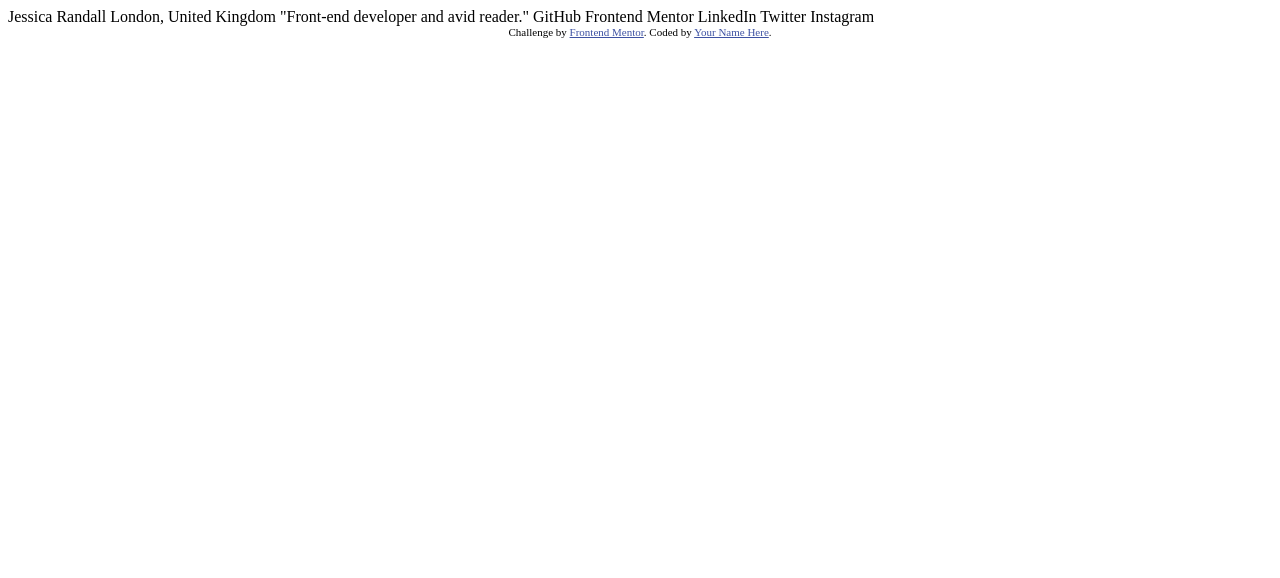
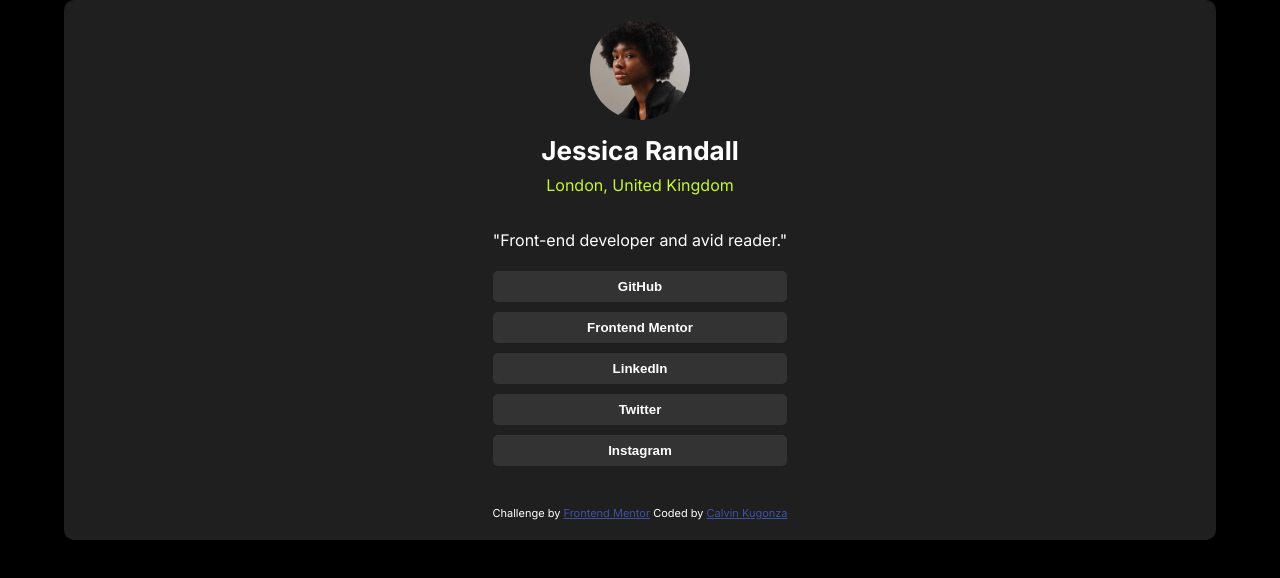
Before and after one commit to CKDCalvin/SocialLinksProfile, a plain HTML site: page index.html in a window 1280 px wide. Drawn offline with Linux system fonts and the light colour scheme.

Commit message:
completed the challenge and updated directory files

```diff
--- a/index.html
+++ b/index.html
@@ -1,34 +1,47 @@
 <!DOCTYPE html>
 <html lang="en">
+
 <head>
   <meta charset="UTF-8">
-  <meta name="viewport" content="width=device-width, initial-scale=1.0"> <!-- displays site properly based on user's device -->
+  <meta name="viewport" content="width=device-width, initial-scale=1.0">
+  <!-- displays site properly based on user's device -->
 
   <link rel="icon" type="image/png" sizes="32x32" href="./assets/images/favicon-32x32.png">
+  <link rel="stylesheet" href="./style.css">
+  <link rel="preconnect" href="https://fonts.googleapis.com">
+  <link rel="preconnect" href="https://fonts.gstatic.com" crossorigin>
+  <link
+    href="https://fonts.googleapis.com/css2?family=Inter:ital,opsz,wght@0,14..32,100..900;1,14..32,100..900&family=Outfit:wght@100..900&family=Roboto:ital,wght@0,100..900;1,100..900&family=Source+Sans+3:ital,wght@0,200..900;1,200..900&family=Sriracha&family=Young+Serif&display=swap"
+    rel="stylesheet">
+
 
   <title>Frontend Mentor | Social links profile</title>
+</head>
 
-  <!-- Feel free to remove these styles or customise in your own stylesheet 👍 -->
-  <style>
-    .attribution { font-size: 11px; text-align: center; }
-    .attribution a { color: hsl(228, 45%, 44%); }
-  </style>
-</head>
 <body>
 
-  Jessica Randall
-  London, United Kingdom
-  "Front-end developer and avid reader."
+  <main>
+    <div class="links">
+      <img src="./assets/images/avatar-jessica.jpeg" alt="Jessica Randall">
+      <p class="name">Jessica Randall</p>
+      <p id="location">London, United Kingdom</p>
+    </div>
 
-  GitHub
-  Frontend Mentor
-  LinkedIn
-  Twitter
-  Instagram
+    <div class="links">
+      <p id="description">"Front-end developer and avid reader."</p>
 
-  <div class="attribution">
-    Challenge by <a href="https://www.frontendmentor.io?ref=challenge" target="_blank">Frontend Mentor</a>.
-    Coded by <a href="#">Your Name Here</a>.
-  </div>
+      <button>GitHub</button>
+      <button>Frontend Mentor</button>
+      <button>LinkedIn</button>
+      <button>Twitter</button>
+      <button>Instagram</button>
+    </div>
+
+    <div class="attribution">
+      Challenge by <a href="https://www.frontendmentor.io?ref=challenge" target="_blank">Frontend Mentor</a>
+      Coded by <a href="#">Calvin Kugonza</a>
+    </div>
+  </main>
 </body>
+
 </html>
--- /dev/null
+++ b/style.css
@@ -0,0 +1,74 @@
+body {
+    display: flex;
+    justify-content: center;
+    background-color: black;
+    margin: 0;
+    color: white;
+    font-family: "Inter", Arial, sans-serif;
+}
+
+.attribution {
+    font-size: 11px;
+    text-align: center;
+    margin-top: 20px;
+}
+
+.attribution a {
+    color: hsl(228, 45%, 44%);
+}
+
+main {
+    display: flex;
+    align-items: center;
+    flex-direction: column;
+    width: 90%;
+    max-width: 1440px;
+    background-color: hsl(0, 0%, 12%);
+    border-radius: 10px;
+    padding: 20px;
+    box-sizing: border-box;
+}
+
+.links {
+    display: flex;
+    flex-direction: column;
+    align-items: center;
+    text-align: center;
+    margin-bottom: 15px;
+}
+
+.links img {
+    border-radius: 50%;
+    height: 100px;
+    object-fit: cover;
+    margin-bottom: 10px;
+}
+
+#location {
+    color: hsl(75, 94%, 57%);
+    font-size: 16px;
+    margin: 4px 0px;
+}
+
+.links button {
+    margin: 5px 0;
+    padding: 8px 12px;
+    border: none;
+    border-radius: 5px;
+    background-color: hsl(0, 0%, 20%);
+    color: white;
+    cursor: pointer;
+    width: 100%;
+    font-weight: bold;
+}
+
+.links description {
+    font-weight: 400;
+    margin-bottom: 25px;
+}
+
+.name {
+    font-size: 26px;
+    font-weight: 700;
+    margin: 5px 0;
+}
```
Also changed, not shown: assets/images/ScreenshotFinal.png (added), 2 other files.
